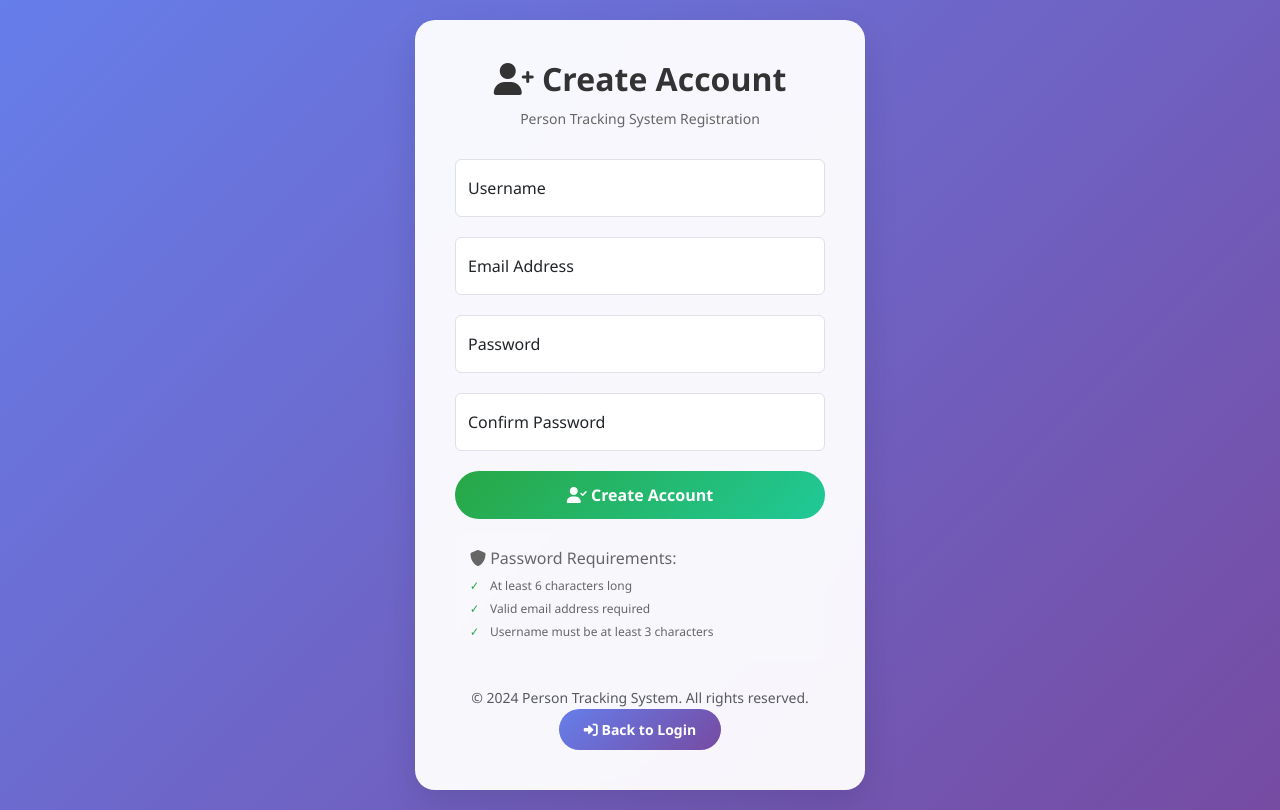
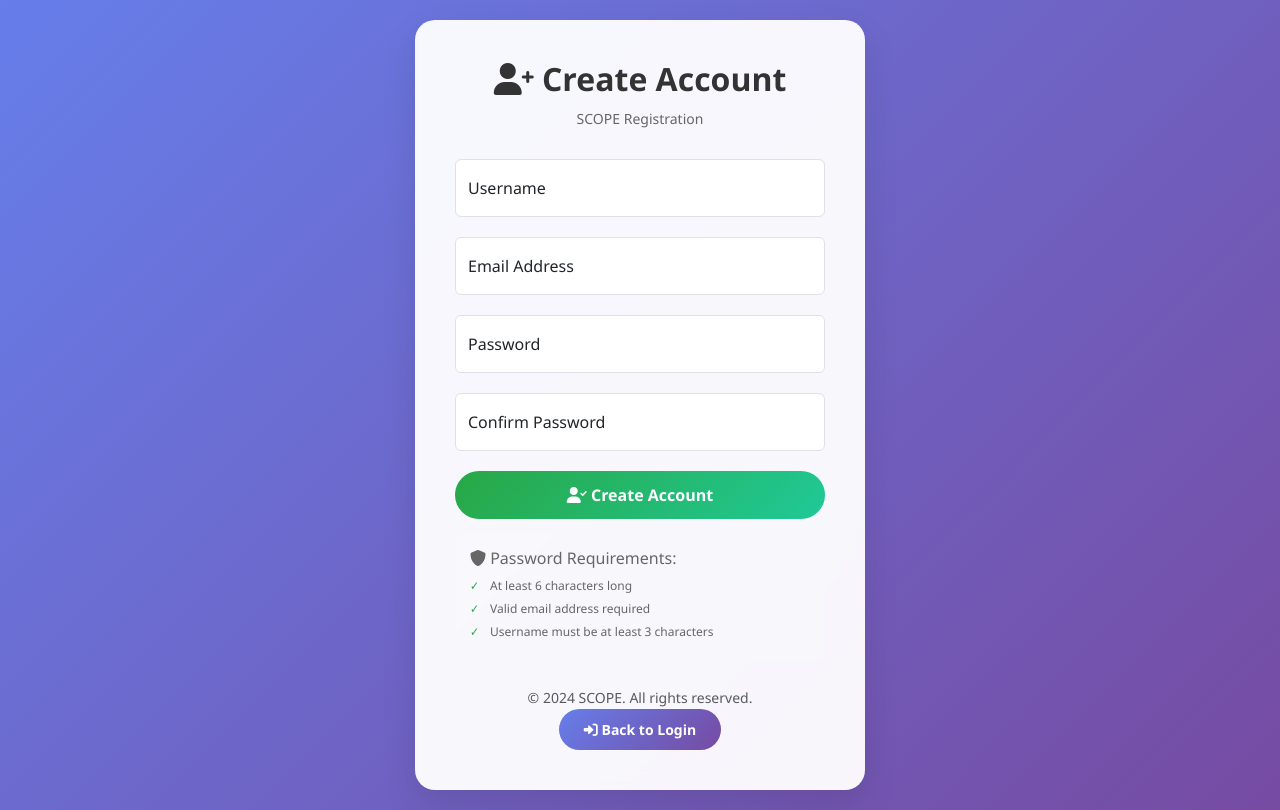
Before and after one commit to SarveshwarSenthilKumar/Engineering-Idol, a Flask app: page /register in a window 1280 px wide. Run offline with Flask 3, Linux system fonts and the light colour scheme.

Commit message:
Updated name to say SCOPE instead of else

```diff
--- a/app.py
+++ b/app.py
@@ -3692,6 +3692,10 @@ def scenario_status():
         'scenario_active': active_scenario is not None
     })
 
+@app.route("/")
+def rerouted():
+    return redirect("/dashboard")
+
 @app.route("/documentation")
 @login_required
 def documentation():
--- a/promote_admin.py
+++ b/promote_admin.py
@@ -8,6 +8,7 @@ Usage: python promote_admin.py <username>
 import sqlite3
 import sys
 from datetime import datetime
+import werkzeug
 from werkzeug.security import generate_password_hash
 
 def get_user_input(prompt, field_name, required=True):
--- a/templates/base.html
+++ b/templates/base.html
@@ -3,7 +3,7 @@
 <head>
     <meta charset="UTF-8">
     <meta name="viewport" content="width=device-width, initial-scale=1.0">
-    <title>{% block title %}Person Tracking System{% endblock %}</title>
+    <title>{% block title %}SCOPE{% endblock %}</title>
 
     <!-- Bootstrap CSS -->
     <link href="https://cdn.jsdelivr.net/npm/bootstrap@5.1.3/dist/css/bootstrap.min.css" rel="stylesheet">
--- a/templates/login.html
+++ b/templates/login.html
@@ -3,7 +3,7 @@
 <head>
     <meta charset="UTF-8">
     <meta name="viewport" content="width=device-width, initial-scale=1.0">
-    <title>Login - Person Tracking System</title>
+    <title>Login - SCOPE</title>
     <link href="https://cdn.jsdelivr.net/npm/bootstrap@5.3.0/dist/css/bootstrap.min.css" rel="stylesheet">
     <link href="https://cdnjs.cloudflare.com/ajax/libs/font-awesome/6.0.0/css/all.min.css" rel="stylesheet">
     <style>
@@ -70,7 +70,7 @@
 <body>
     <div class="login-container">
         <div class="login-header">
-            <h2><i class="fas fa-shield-alt"></i> Person Tracking System</h2>
+            <h2><i class="fas fa-shield-alt"></i> SCOPE</h2>
             <p>SCOPE & Security Dashboard</p>
         </div>
 
@@ -112,7 +112,7 @@
 
         <div class="text-center mt-4">
             <small class="text-muted">
-                &copy; 2024 Person Tracking System. All rights reserved.<br>
+                &copy; 2024 SCOPE. All rights reserved.<br>
                 <a href="{{ url_for('register') }}" class="text-decoration-none">Create Account</a>
             </small>
         </div>
--- a/templates/profile_standalone.html
+++ b/templates/profile_standalone.html
@@ -3,7 +3,7 @@
 <head>
     <meta charset="UTF-8">
     <meta name="viewport" content="width=device-width, initial-scale=1.0">
-    <title>Profile - Person Tracking System</title>
+    <title>Profile - SCOPE</title>
     <link href="https://cdn.jsdelivr.net/npm/bootstrap@5.3.0/dist/css/bootstrap.min.css" rel="stylesheet">
     <link href="https://cdnjs.cloudflare.com/ajax/libs/font-awesome/6.0.0/css/all.min.css" rel="stylesheet">
     <style>
@@ -256,7 +256,7 @@
     <nav class="navbar navbar-expand-lg">
         <div class="container">
             <a class="navbar-brand" href="{{ url_for('dashboard') }}">
-                <i class="fas fa-shield-alt me-2"></i>Person Tracking System
+                <i class="fas fa-shield-alt me-2"></i>SCOPE
             </a>
             <div class="navbar-nav">
                 <a class="nav-link {% if request.endpoint == 'dashboard' %}active{% endif %}" href="{{ url_for('dashboard') }}">
--- a/templates/register.html
+++ b/templates/register.html
@@ -3,7 +3,7 @@
 <head>
     <meta charset="UTF-8">
     <meta name="viewport" content="width=device-width, initial-scale=1.0">
-    <title>Register - Person Tracking System</title>
+    <title>Register - SCOPE</title>
     <link href="https://cdn.jsdelivr.net/npm/bootstrap@5.3.0/dist/css/bootstrap.min.css" rel="stylesheet">
     <link href="https://cdnjs.cloudflare.com/ajax/libs/font-awesome/6.0.0/css/all.min.css" rel="stylesheet">
     <style>
@@ -104,7 +104,7 @@
     <div class="register-container">
         <div class="register-header">
             <h2><i class="fas fa-user-plus"></i> Create Account</h2>
-            <p>Person Tracking System Registration</p>
+            <p>SCOPE Registration</p>
         </div>
 
         <!-- Flash Messages -->
@@ -156,7 +156,7 @@
 
         <div class="text-center mt-4">
             <small class="text-muted">
-                &copy; 2024 Person Tracking System. All rights reserved.<br>
+                &copy; 2024 SCOPE. All rights reserved.<br>
                 <a href="{{ url_for('login') }}" class="btn-login">
                     <i class="fas fa-sign-in-alt"></i> Back to Login
                 </a>
--- a/templates/targets.html
+++ b/templates/targets.html
@@ -254,7 +254,7 @@
     <div class="container-fluid">
         <div class="d-flex justify-content-between align-items-center">
             <div>
-                <h1><i class="bi bi-geo-alt-fill text-primary"></i> Person Tracking System</h1>
+                <h1><i class="bi bi-geo-alt-fill text-primary"></i> SCOPE</h1>
                 <p class="text-muted mb-0">Real-time monitoring and analysis of human presence and behavior</p>
             </div>
             <div class="d-flex gap-3 align-items-center">
```
Also changed, not shown: events.db.
